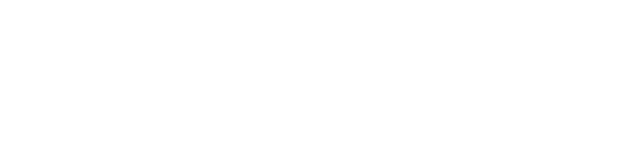
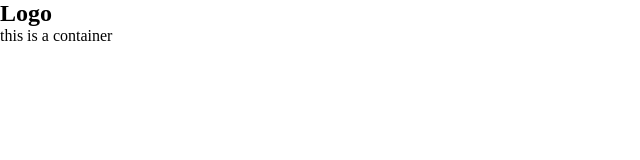
Before and after one commit to Sunil-240/github-first-repo, a plain HTML site: page index.html in a window 1280 px wide. Shown: the whole page, without its empty margins (0-640 px from the left). Drawn offline with Linux system fonts and the light colour scheme.

Commit message:
Added Navbar and Container

```diff
--- a/index.html
+++ b/index.html
@@ -7,6 +7,12 @@
     <link rel="stylesheet" href="style.css">
 </head>
 <body>
+    <nav>
+        <h1>Logo</h1>
+    </nav>
 
+    <div class="container">
+        this is a container
+    </div>
 </body>
 </html>
```
